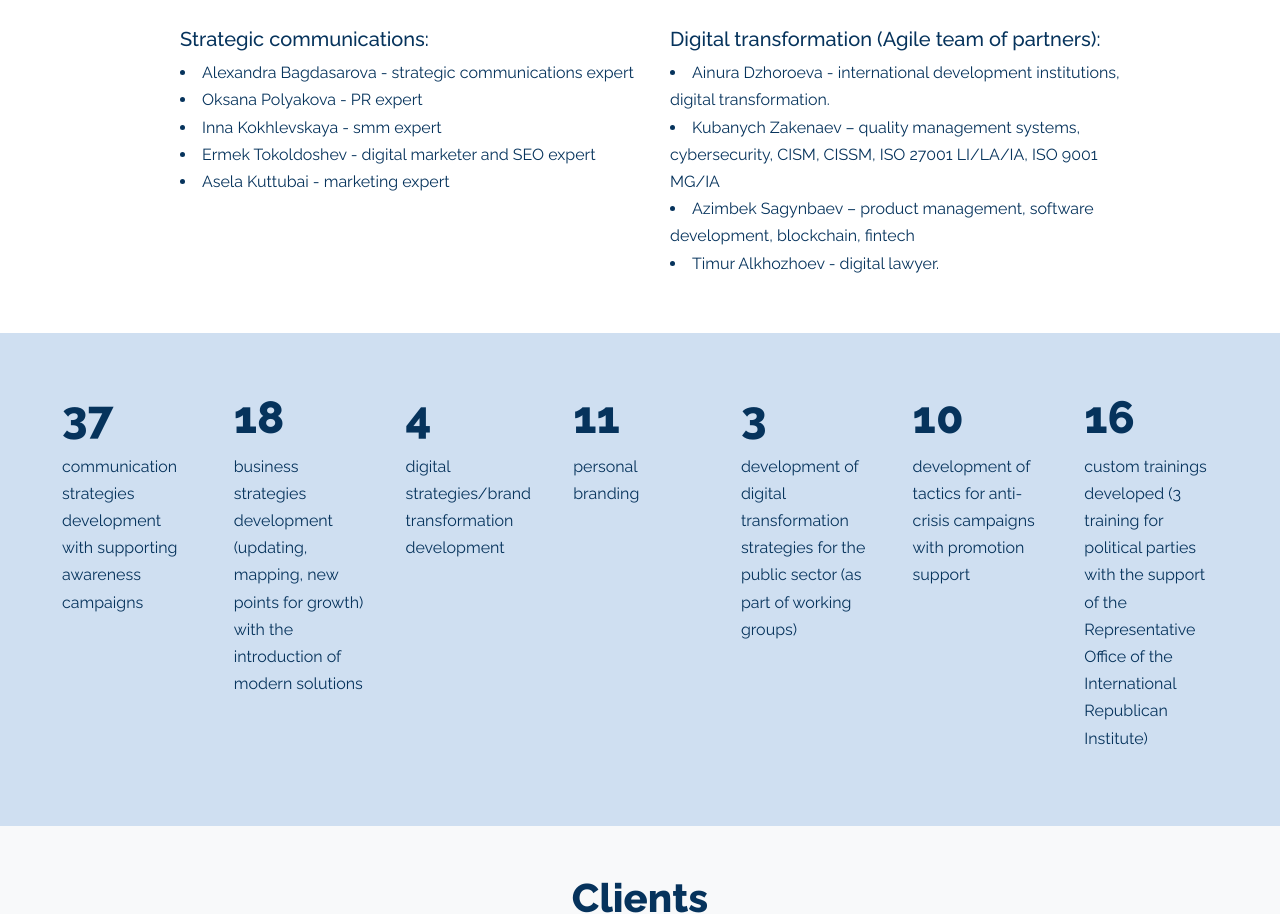
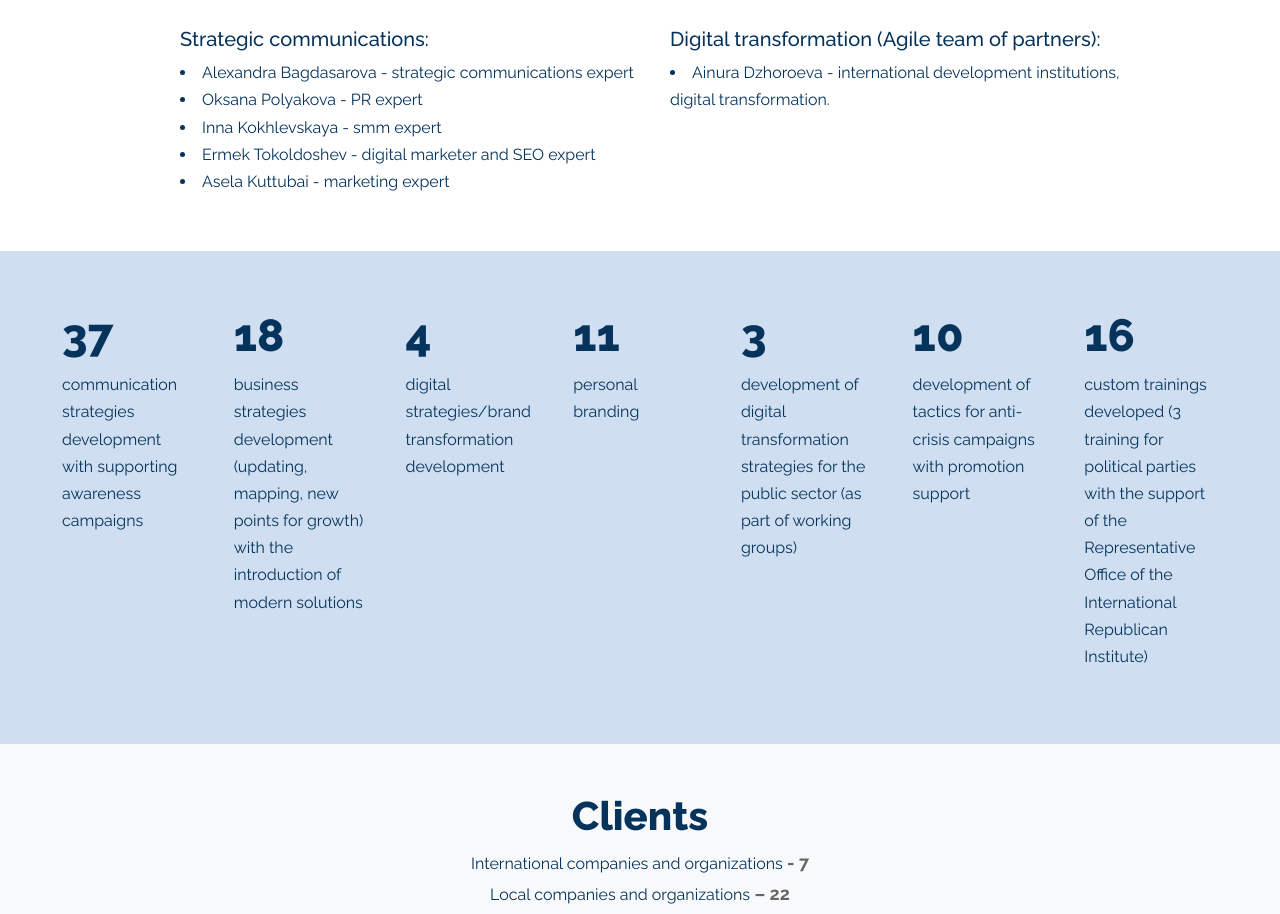
Before and after one commit to MyDataCoin/proficomm.github.io, a website with bundled scripts: page index.html in a window 1280 px wide. Shown: the part 3158-4072 px from the top of the page. Built offline with nearby package versions, Linux system fonts and the light colour scheme; a script that the page names is missing.

Commit message:
Update index.html

```diff
--- a/index.html
+++ b/index.html
@@ -213,9 +213,9 @@
                             <h5>Digital transformation (Agile team of partners):</h5>
                             <ul>
                                 <li>Ainura Dzhoroeva - international development institutions, digital transformation.</li>
-                                <li>Kubanych Zakenaev – quality management systems, cybersecurity, CISM, CISSM, ISO 27001 LI/LA/IA, ISO 9001 MG/IA</li>
+<!--                                 <li>Kubanych Zakenaev – quality management systems, cybersecurity, CISM, CISSM, ISO 27001 LI/LA/IA, ISO 9001 MG/IA</li>
                                 <li>Azimbek Sagynbaev – product management, software development, blockchain, fintech</li>
-                                <li>Timur Alkhozhoev - digital lawyer.</li>
+                                <li>Timur Alkhozhoev - digital lawyer.</li> -->
                             </ul>
                         </div>
                     </div>
```
